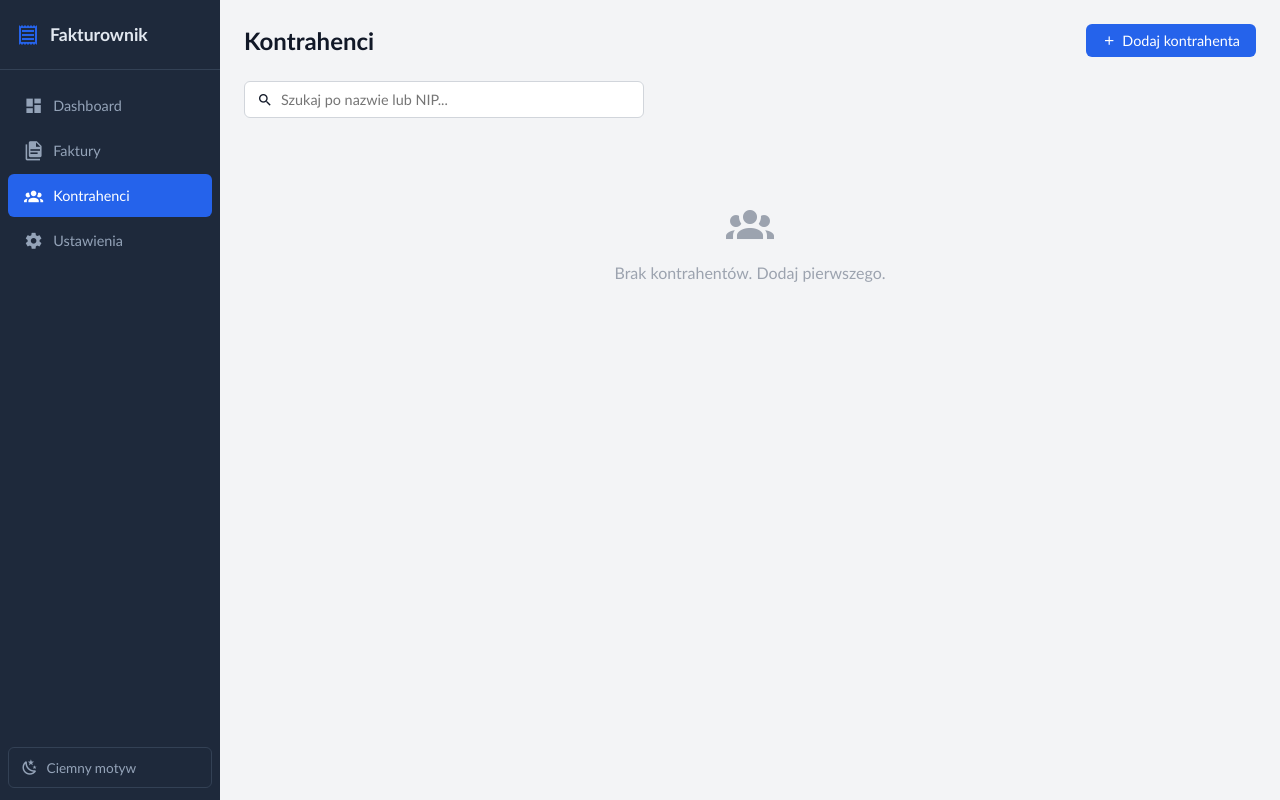
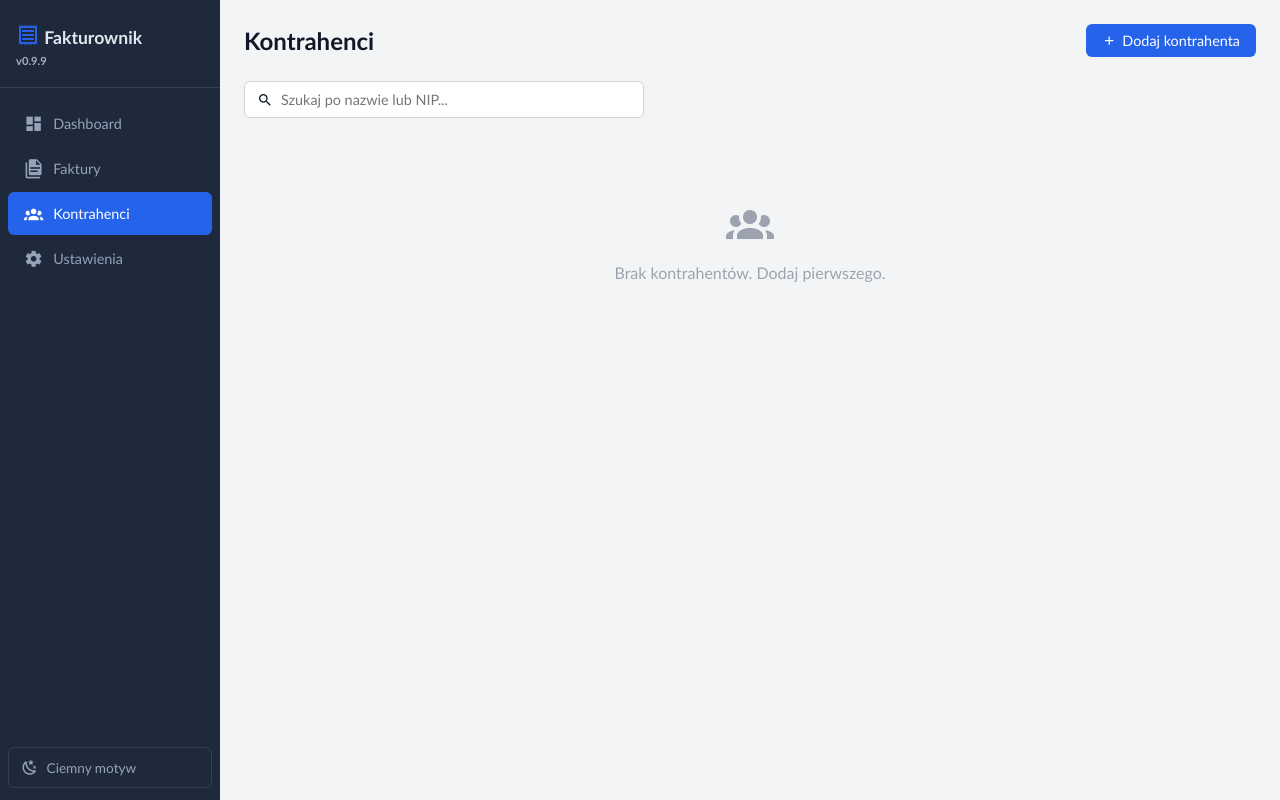
Before and after one commit to dominikcz/fakturownik, a SvelteKit app: page /clients in a window 1280 px wide. Built offline with nearby package versions, Linux system fonts and the light colour scheme.

Commit message:
aktualizacja zależności, pokazywanie informacji o wersji

```diff
--- a/src/routes/+layout.svelte
+++ b/src/routes/+layout.svelte
@@ -3,6 +3,7 @@
 	import { onMount } from 'svelte';
 	import { SvelteToast } from '@zerodevx/svelte-toast';
 	import '../app.css';
+	import { version } from '../../package.json';
 
 	let { children } = $props();
 
@@ -51,10 +52,13 @@
 
 <div class="app-shell">
 	<nav class="sidebar">
-		<div class="sidebar-logo">
+	<div class="sidebar-logo">
+		<div class="logo-main">
 			<span class="mdi mdi-receipt-text-outline"></span>
 			<span class="logo-text">Fakturownik</span>
 		</div>
+		<span class="logo-version">v{version}</span>
+	</div>
 		<ul class="nav-list">
 			{#each navLinks as link}
 				<li>
@@ -98,13 +102,20 @@
 
 	.sidebar-logo {
 		display: flex;
-		align-items: center;
-		gap: 10px;
+		flex-direction: column;
+		align-items: flex-start;
+		gap: 5px;
 		padding: 20px 16px;
 		font-size: 1.1rem;
 		font-weight: 700;
 		border-bottom: 1px solid var(--clr-sidebar-border);
 		color: var(--clr-logo-text);
+	}
+
+	.logo-version {
+		font-size: 0.7rem;
+		opacity: 0.7;
+		margin-left: 0;
 	}
 
 	.sidebar-logo .mdi {
```
Also changed, not shown: package.json (+10 -10 lines), 2 other files (tests, documents, lock files or other folders).
